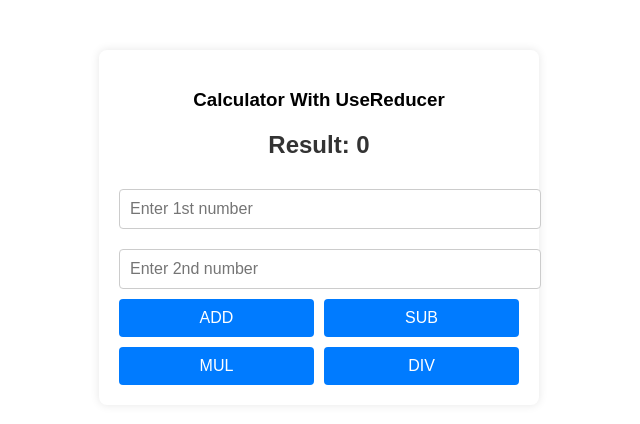
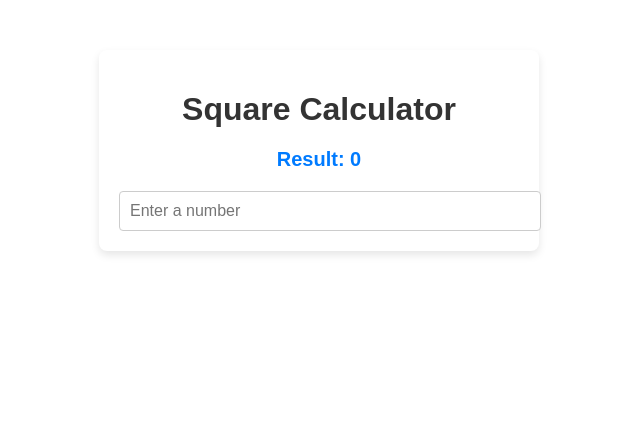
Before and after one commit to sayyedrabeeh/Python-FullStack, a React (Create React App) app in the folder full_react/: page / in a window 1280 px wide. Shown: the top 424 px of the page, without its empty margins (321-961 px from the left). Built offline with nearby package versions, Linux system fonts and the light colour scheme.

Commit message:
react pratical usememo

```diff
--- a/full_react/src/index.js
+++ b/full_react/src/index.js
@@ -14,12 +14,13 @@ import ReactDOM from 'react-dom/client';
 // import Parent from './react1/pratical/child_parent';
 // import Add from './react2/usecontext';
 // import Add from './react2/usereducer';
-import Calc from './react2/calculator_usereducer';
+// import Calc from './react2/calculator_usereducer';
 // import Calc from './react2/calculator_usecontext';
+import Addtwonum from './react2/usememo';
 
 const root = ReactDOM.createRoot(document.getElementById('root'));
 root.render(
   <React.StrictMode>
-    <Calc />
+    <Addtwonum />
   </React.StrictMode>
 );
--- /dev/null
+++ b/full_react/src/react2/usememo.jsx
@@ -0,0 +1,53 @@
+import React, { useMemo, useState } from "react";
+
+function Addtwonum() {
+  const [num1, setNum1] = useState(0);
+
+  const result = useMemo(() => {
+    return num1 * num1;
+  }, [num1]);
+
+  return (
+    <div style={styles.container}>
+      <h1 style={styles.heading}>Square Calculator</h1>
+      <h2 style={styles.result}>Result: {result}</h2>
+      <input
+        onChange={(e) => setNum1(Number(e.target.value))}
+        type="number"
+        placeholder="Enter a number"
+        style={styles.input}
+      />
+    </div>
+  );
+}
+
+const styles = {
+  container: {
+    maxWidth: "400px",
+    margin: "50px auto",
+    padding: "20px",
+    background: "#fff",
+    boxShadow: "0 4px 8px rgba(0,0,0,0.1)",
+    borderRadius: "8px",
+    textAlign: "center",
+    fontFamily: "Arial, sans-serif",
+  },
+  heading: {
+    marginBottom: "10px",
+    color: "#333",
+  },
+  result: {
+    margin: "20px 0",
+    fontSize: "20px",
+    color: "#007BFF",
+  },
+  input: {
+    width: "100%",
+    padding: "10px",
+    fontSize: "16px",
+    borderRadius: "4px",
+    border: "1px solid #ccc",
+  },
+};
+
+export default Addtwonum;
```
